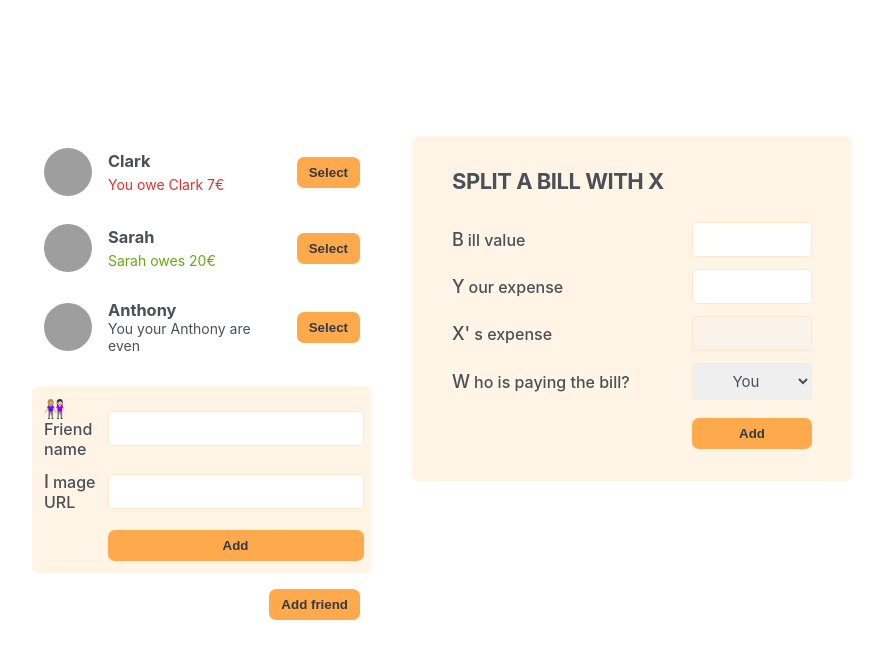
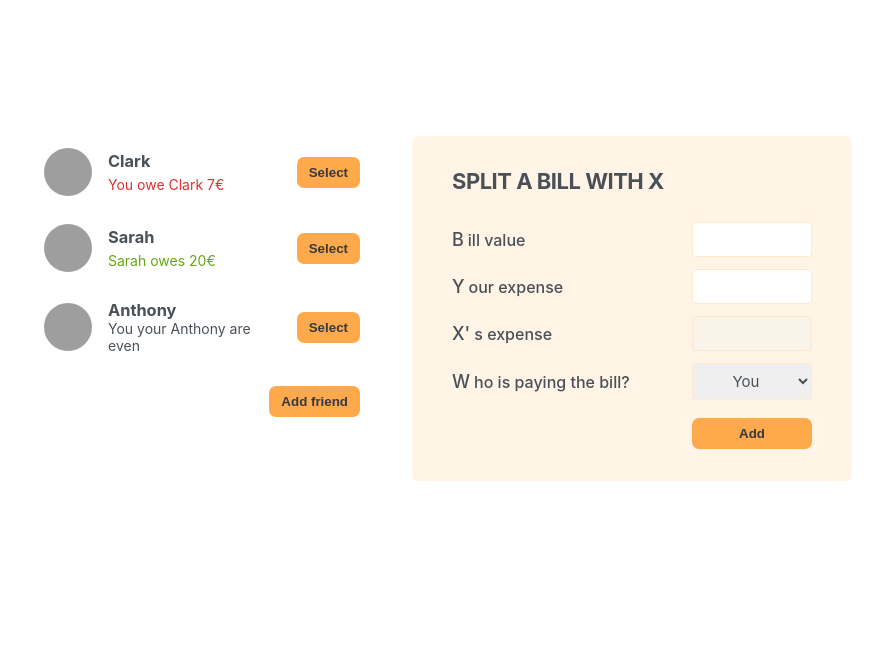
Before and after one commit to Ali-gunner/Eat-N-Split, a React (Create React App) app: page / in a window 1280 px wide. Shown: the top 658 px of the page, without its empty margins (198-1081 px from the left). Built offline with nearby package versions, Linux system fonts and the light colour scheme; grey boxes are pictures that could not be loaded.

Commit message:
AddFriend form is shown by clicking on add friend button

```diff
--- a/src/App.js
+++ b/src/App.js
@@ -1,3 +1,5 @@
+import { useState } from "react";
+
 const initialFriends = [
   {
     id: 118836,
@@ -19,13 +21,29 @@
   },
 ];
 
+function Button({ children, onClick }) {
+  return (
+    <button className="button" onClick={onClick}>
+      {children}
+    </button>
+  );
+}
+
 export default function App() {
+  const [showAddFriend, setShowAddFriend] = useState(false);
+
+  function handleShowAddFriend() {
+    setShowAddFriend(show === !show);
+  }
+
   return (
     <div className="app">
       <div className="sidebar">
         <FriendsList />
-        <FormAddFriend />
-        <Button>Add friend</Button>
+        {showAddFriend && <FormAddFriend />}
+        <Button onClick={handleShowAddFriend}>
+          {showAddFriend ? "Close" : "Add friend"}
+        </Button>
       </div>
 
       <FormSplitBill />
@@ -67,10 +85,6 @@
   );
 }
 
-function Button({ children }) {
-  return <button className="button">{children}</button>;
-}
-
 function FormAddFriend() {
   return (
     <form className="form-add-friend">
```
